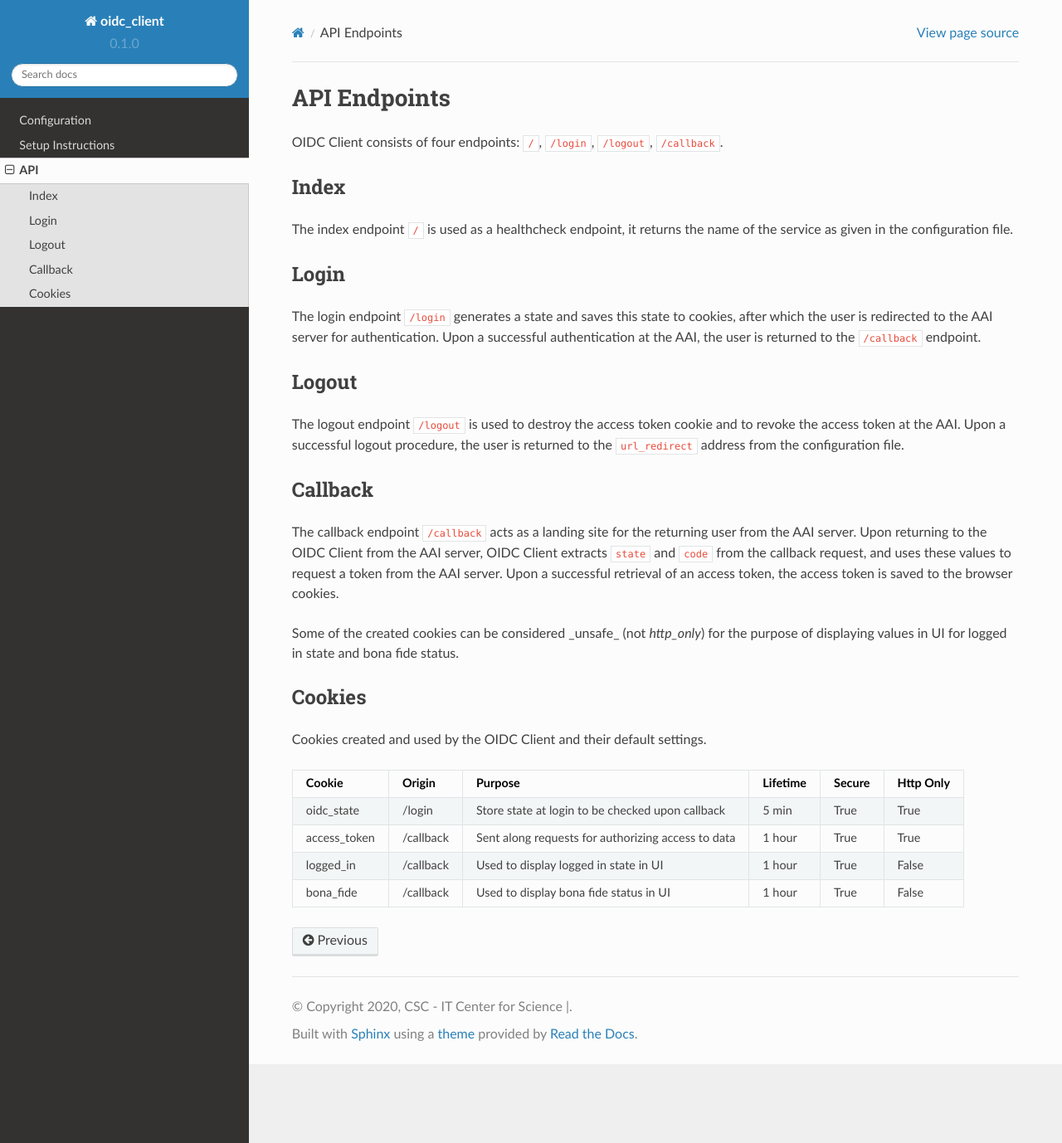
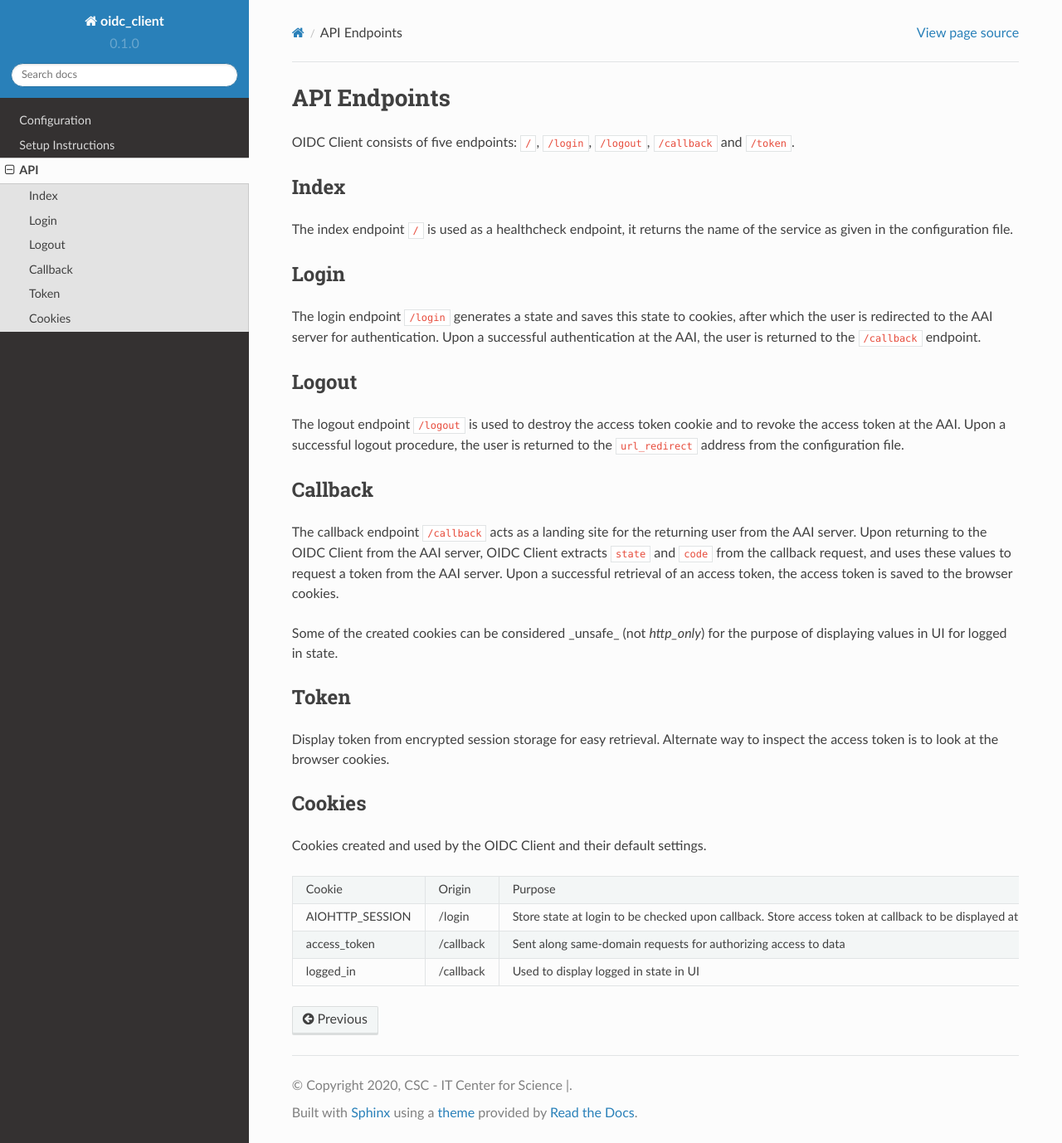
Before and after one commit to CSCfi/oidc-client, a Sphinx documentation site: the page built from docs/api.rst, in a window 1280 px wide and 1378 px high. Shown: the whole window at 83% size. Built offline with Sphinx 7.4.7 and the Read the Docs theme 2.0.0, drawn with Linux system fonts in a browser that asks for light colours.

Commit message:
update docs

```diff
--- a/docs/api.rst
+++ b/docs/api.rst
@@ -1,7 +1,7 @@
 API Endpoints
 =============
 
-OIDC Client consists of four endpoints: ``/``, ``/login``, ``/logout``, ``/callback``.
+OIDC Client consists of five endpoints: ``/``, ``/login``, ``/logout``, ``/callback`` and ``/token``.
 
 .. _index:
 
@@ -30,21 +30,24 @@ Upon returning to the OIDC Client from the AAI server, OIDC Client extracts ``st
 and uses these values to request a token from the AAI server. Upon a successful retrieval of an access token, the access token
 is saved to the browser cookies.
 
-Some of the created cookies can be considered _unsafe_ (not `http_only`) for the purpose of displaying values in UI for logged in state and bona fide status.
+Some of the created cookies can be considered _unsafe_ (not `http_only`) for the purpose of displaying values in UI for logged in state.
+
+Token
+~~~~~
+
+Display token from encrypted session storage for easy retrieval. Alternate way to inspect the access token is to look at the browser cookies.
 
 Cookies
 ~~~~~~~
 
 Cookies created and used by the OIDC Client and their default settings.
 
-+---------------+-----------+----------------------------------------------------+----------+--------+-----------+
-| Cookie        | Origin    | Purpose                                            | Lifetime | Secure | Http Only |
-+===============+===========+====================================================+==========+========+===========+
-| oidc_state    | /login    | Store state at login to be checked upon callback   | 5 min    | True   | True      |
-+---------------+-----------+----------------------------------------------------+----------+--------+-----------+
-| access_token  | /callback | Sent along requests for authorizing access to data | 1 hour   | True   | True      |
-+---------------+-----------+----------------------------------------------------+----------+--------+-----------+
-| logged_in     | /callback | Used to display logged in state in UI              | 1 hour   | True   | False     |
-+---------------+-----------+----------------------------------------------------+----------+--------+-----------+
-| bona_fide     | /callback | Used to display bona fide status in UI             | 1 hour   | True   | False     |
-+---------------+-----------+----------------------------------------------------+----------+--------+-----------+
++-----------------+-----------+---------------------------------------------------------------------------------------------------------------------+----------+--------+-----------+
+| Cookie          | Origin    | Purpose                                                                                                             | Lifetime | Secure | Http Only |
++-----------------+-----------+---------------------------------------------------------------------------------------------------------------------+----------+--------+-----------+
+| AIOHTTP_SESSION | /login    | Store state at login to be checked upon callback. Store access token at callback to be displayed at token endpoint. | Session  | True   | True      |
++-----------------+-----------+---------------------------------------------------------------------------------------------------------------------+----------+--------+-----------+
+| access_token    | /callback | Sent along same-domain requests for authorizing access to data                                                      | 1 hour   | True   | True      |
++-----------------+-----------+---------------------------------------------------------------------------------------------------------------------+----------+--------+-----------+
+| logged_in       | /callback | Used to display logged in state in UI                                                                               | 1 hour   | True   | False     |
++-----------------+-----------+---------------------------------------------------------------------------------------------------------------------+----------+--------+-----------+
--- a/docs/index.rst
+++ b/docs/index.rst
@@ -2,7 +2,6 @@ OIDC Client
 ===========
 
 CSC OIDC Client is a lightweight `aiohttp <https://aiohttp.readthedocs.io/en/stable/>`_ web application used for interacting with OIDC servers.
-The source code is delivered with `ELIXIR AAI <https://elixir-europe.org/services/compute/aai>`_ integration.
 
 Table of Contents
 -----------------
```
Also changed, not shown: README.md (+0 -1 lines), docs/configuration.rst (+4 -13 lines), 1 other file.
